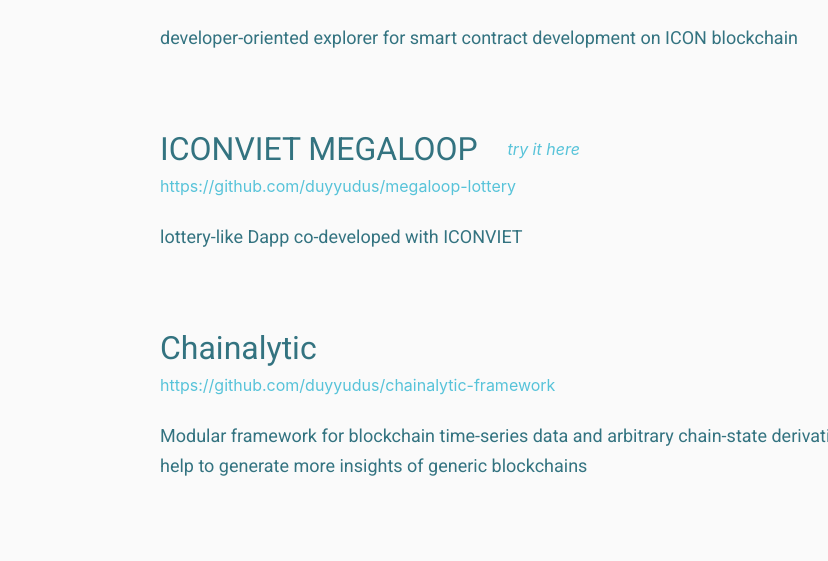
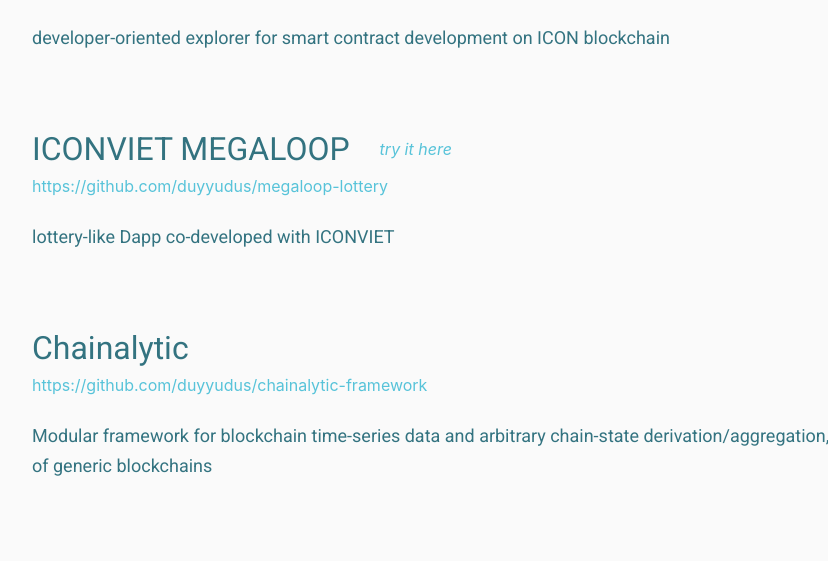
Before and after one commit to duyyudus/yudus-dev, a Gatsby site: page / in a window 1280 px wide. Shown: the part 604-1165 px from the top of the page, without its empty margins (53-881 px from the left). Built offline with nearby package versions, Linux system fonts and the light colour scheme; Gatsby itself is replaced by a stand-in of ours.

Commit message:
Remove Home padding

```diff
--- a/src/pages/css/index.css
+++ b/src/pages/css/index.css
@@ -6,7 +6,7 @@ html body {
 }
 
 .Home {
-  padding: 0 128px 0 128px;
+  padding: 0 0 0 0;
 }
 
 .Title {
```
